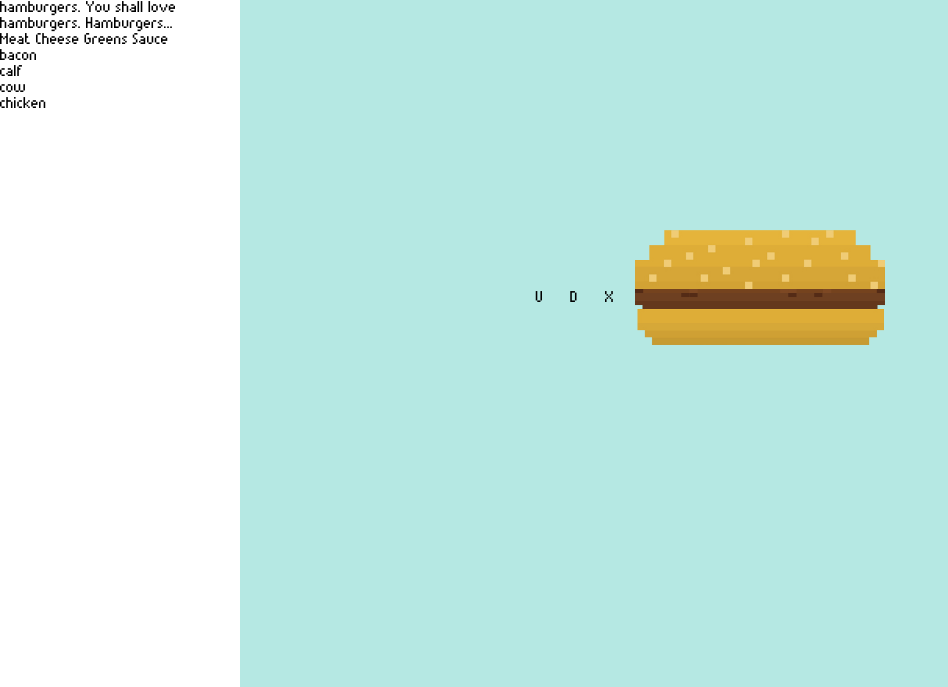
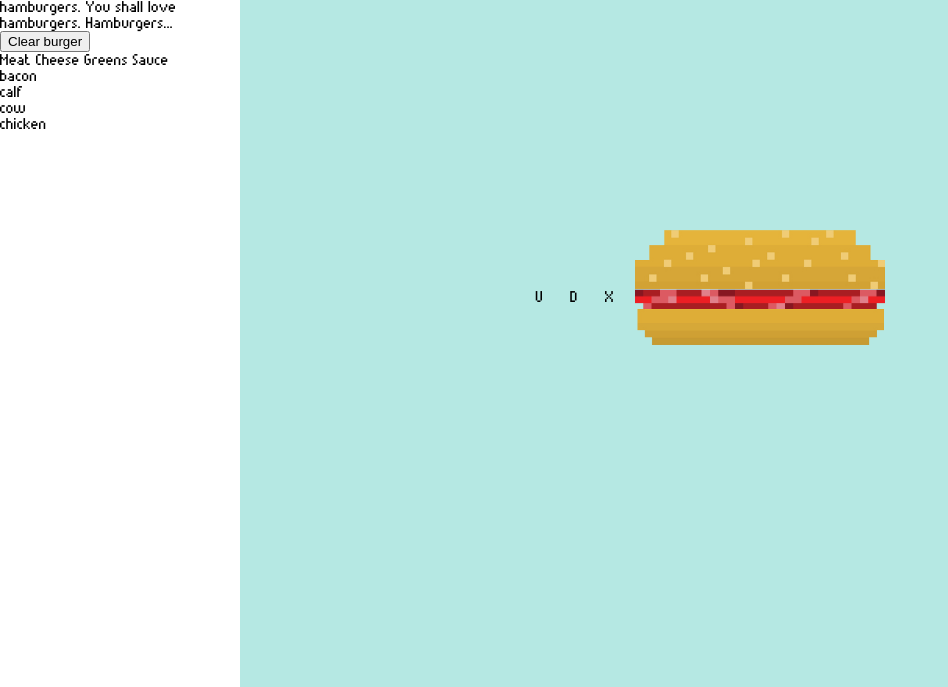
Before and after one commit to nielsVoogt/burgerBuilder, a website: page burgerbuilder/index.html in a window 1280 px wide. Both pictures are taken after a click on the link "bacon". Shown: the part 113-800 px from the top of the page, without its empty margins (0-948 px from the left). Drawn offline with Linux system fonts and the light colour scheme.

Commit message:
Added clear burger button, burgers are now stored in localStorage

```diff
--- a/burgerbuilder/index.html
+++ b/burgerbuilder/index.html
@@ -7,7 +7,6 @@
 
         <div class="burger-builder">
             <div class="burger-builder__left">
-
                 <div class="burger-builder-intro">
                     <h1 class="burger-builder-intro__title">
                         HAMBURGER BUILDER
@@ -18,7 +17,9 @@
                         Hamburgers...
                     </p>
                 </div>
-
+                <button id="clear-burger-toppings">
+                    Clear burger
+                </button>
                 <div class="topping-modal" id="topping-modal">
                     <div class="topping-modal__choice">
                         <a trigger="meat" class="toppings__type-selector">Meat</a>
--- a/burgerbuilder/js/burger-elements.js
+++ b/burgerbuilder/js/burger-elements.js
@@ -24,19 +24,19 @@ const toppings = {
     },
     meat: {
         chicken: {
-            shape: 'img/shapes/meat_1.png',
+            shape: 'img/shapes/chicken.png',
             calories: 2
         },
         cow: {
-            shape: 'img/shapes/meat_1.png',
+            shape: 'img/shapes/cow.png',
             calories: 2
         },
         calf: {
-            shape: 'img/shapes/meat_1.png',
+            shape: 'img/shapes/calf.png',
             calories: 2
         },
         bacon: {
-            shape: 'img/shapes/meat_1.png',
+            shape: 'img/shapes/bacon.png',
             calories: 2
         }
     },
--- a/burgerbuilder/js/burgerbuilder.js
+++ b/burgerbuilder/js/burgerbuilder.js
@@ -1,6 +1,6 @@
 
 let pos;
-let burger = [];
+let burger;
 
 let toppingIndex  = 0,
     insertIndex   = 0,
@@ -8,10 +8,9 @@ let toppingIndex  = 0,
 
 const addToppingOptions = document.getElementsByClassName('add-topping');
 const selectToppingType = document.getElementsByClassName('toppings__type-selector');
+const editToppingButtons = document.getElementsByClassName('options__option');
+const clearBurgerButton = document.getElementById('clear-burger-toppings');
 const toppingType = document.getElementsByClassName('toppings__type');
-const editToppingButtons = document.getElementsByClassName('options__option');
-
-/// -----------------------------------------------------------------------------------------------
 
 const listenerAssigner = function(nodelist, type, fn) {
     for(var i = 0; i < nodelist.length; i++) {
@@ -48,7 +47,7 @@ const UIController = (function() {
                 return pos = arr.indexOf(arr[i]);
             }
         }
-    }
+    };
 
     const swapArrayElements = function(arr, indexA, indexB) {
         let temp = arr[indexA];
@@ -59,12 +58,13 @@ const UIController = (function() {
     const buildBurger = function() {
         document.getElementById('holder').innerHTML = burger.join("");
         listenerAssigner(editToppingButtons, 'click', editTopping);
+        localStorage.setItem('burger', JSON.stringify(burger));
     };
 
     const insertTopping = function() {
         let el = this.closest('.topping');
         insertIndex = getPositionInArray(burger, el.id) + 1;
-    }
+    };
 
     const removeTopping = function(el) {
         burger.splice(getPositionInArray(burger, el.closest('.topping').id), 1);
@@ -89,8 +89,14 @@ const UIController = (function() {
         createToppingLinks: function(topping, type) {
             for (var i = topping.length - 1; i >= 0; i--) {
                 let toppingName = topping[i].replace('_', ' ');
-                document.getElementById(type).insertAdjacentHTML('beforeend', `<li><a class="add-topping" type="${type}" id=${topping[i]}>${toppingName}</a></li>`)
+                let addToppingTemplate = `<li><a class="add-topping" type="${type}" id=${topping[i]}>${toppingName}</a></li>`;
+                document.getElementById(type).insertAdjacentHTML('beforeend', addToppingTemplate);
             }
+        },
+
+        clearBurger: function() {
+            burger = [];
+            buildBurger();
         },
 
         triggerTypeMenu: function() {
@@ -113,17 +119,19 @@ const UIController = (function() {
             totalCalories = totalCalories + toppingCalories;
             buildBurger();
         },
+
+
     }
 
 })();
-
-/// -----------------------------------------------------------------------------------------------
 
 const BurgerController = (function() {
 
     const setUpEventListeners = function() {
         listenerAssigner(addToppingOptions, 'click', UIController.addTopping);
         listenerAssigner(selectToppingType, 'click', UIController.triggerTypeMenu);
+        clearBurgerButton.addEventListener('click', UIController.clearBurger);
+
     };
 
     const buildToppingNavigation = function() {
@@ -133,10 +141,19 @@ const BurgerController = (function() {
         UIController.createToppingLinks(Object.keys(toppings.greens), 'greens');
     }
 
+    const checkForLocalStorage = function() {
+        if(!localStorage.getItem('burger')) {
+            burger = [];
+        } else {
+            burger = JSON.parse(localStorage.getItem('burger'));
+        }
+    }
+
     return {
         init: function() {
             buildToppingNavigation();
             setUpEventListeners();
+            checkForLocalStorage();
         }
     };
 
```
Lines whose indentation alone changed are shown as unchanged.
